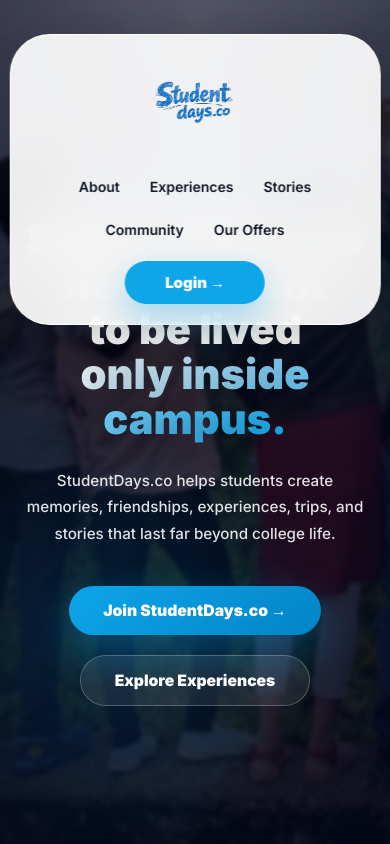
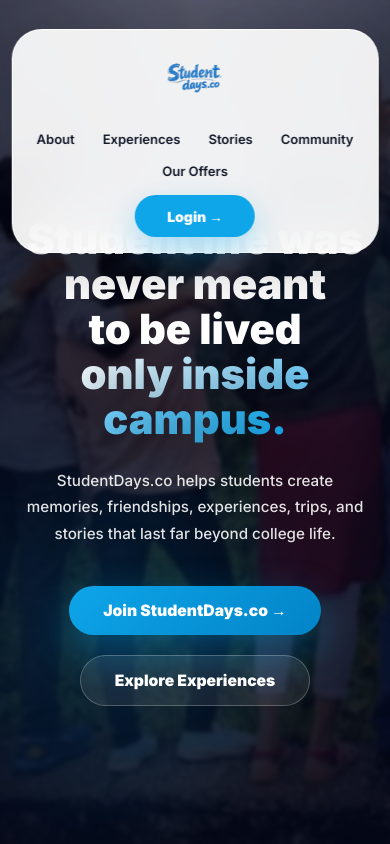
Before and after one commit to Ranjith2726/studentdays, a React app in the folder frontend/: page / in a window 390 px wide. Shown: the top 844 px of the page. Built offline with nearby package versions, Linux system fonts and the light colour scheme; the HTML template or start-up script is replaced by a standard one.

Commit message:
Updated StudentDays website UI and authentication

```diff
--- a/frontend/src/components/Navbar/Navbar.css
+++ b/frontend/src/components/Navbar/Navbar.css
@@ -106,19 +106,19 @@
 /* MOBILE NAVBAR */
 @media screen and (max-width: 768px) {
   .navbar {
-    width: 95%;
-    margin: 20px auto;
-    padding: 20px;
-    border-radius: 40px;
+    width: 94%;
+    margin: 15px auto;
+    padding: 15px;
+    border-radius: 30px;
 
     display: flex;
     flex-direction: column;
     align-items: center;
-    gap: 15px;
+    gap: 12px;
   }
 
   .navbar-logo img {
-    width: 100px;
+    width: 70px;
     height: auto;
   }
 
@@ -126,25 +126,23 @@
     display: flex !important;
     flex-wrap: wrap;
     justify-content: center;
-    align-items: center;
-    gap: 10px;
+    gap: 8px 16px;
     width: 100%;
   }
 
   .nav-link-btn {
-    display: block !important;
-    font-size: 14px;
+    font-size: 13px;
     font-weight: 600;
-    padding: 8px 10px;
+    padding: 4px 6px;
     background: transparent;
     border: none;
-    cursor: pointer;
-    white-space: nowrap;
   }
 
   .navbar-btn {
-    width: 140px;
-    padding: 12px;
-    font-size: 15px;
+    width: 120px;
+    height: 42px;
+    font-size: 14px;
+    border-radius: 25px;
+    padding: 0;
   }
 }
```
